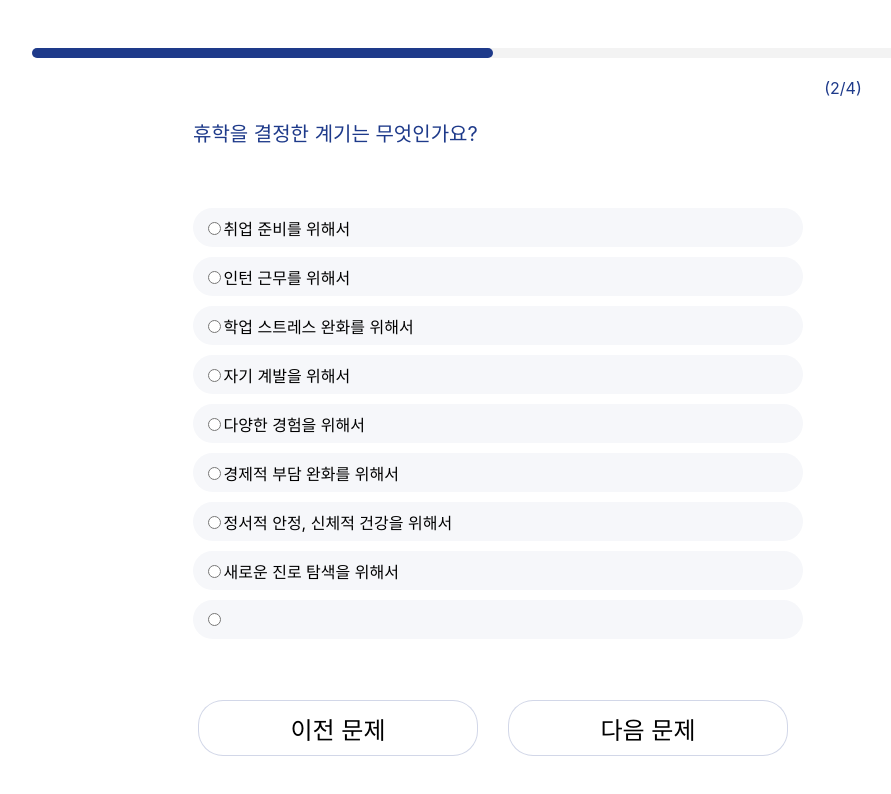
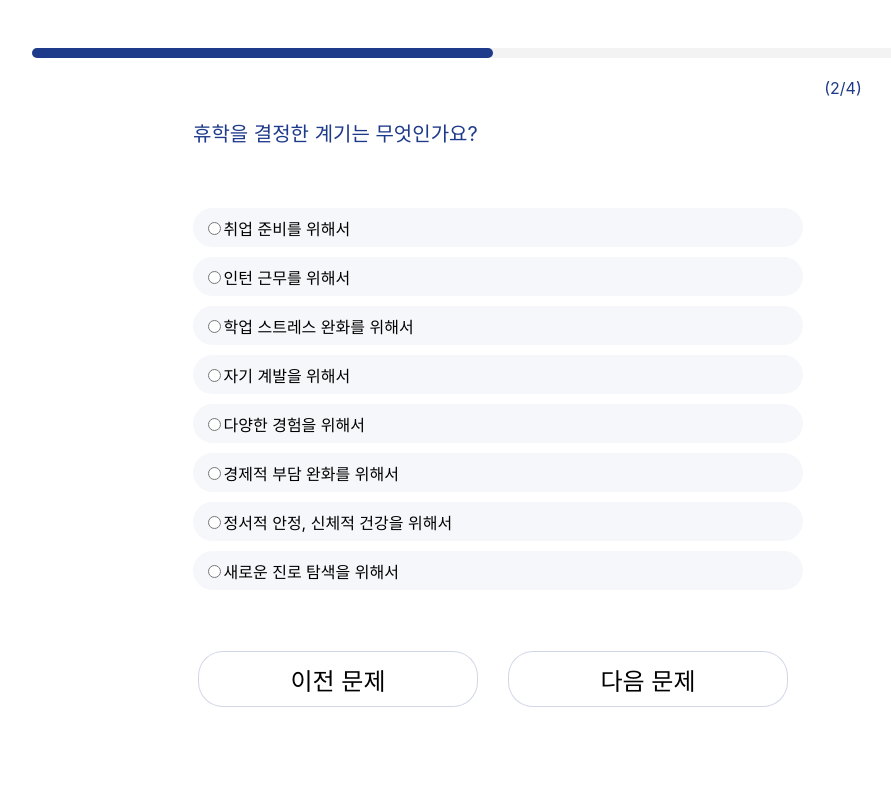
Before and after one commit to Youth-is-the-best/Youth-Client, a React (Create React App) app: page /test/1 in a window 1280 px wide. Shown: the top 794 px of the page, without its empty margins (83-974 px from the left). Built offline with nearby package versions, Linux system fonts and the light colour scheme.

Commit message:
이것두 ^^

```diff
--- a/src/pages/Test1.jsx
+++ b/src/pages/Test1.jsx
@@ -25,8 +25,7 @@ const Test1 = () => {
     "diverseExperiences",
     "financialBurden",
     "mentalStability",
-    "newCareerExploration",
-    "leaveOfAbsence"
+    "newCareerExploration"
   ];
 
   return (
```
